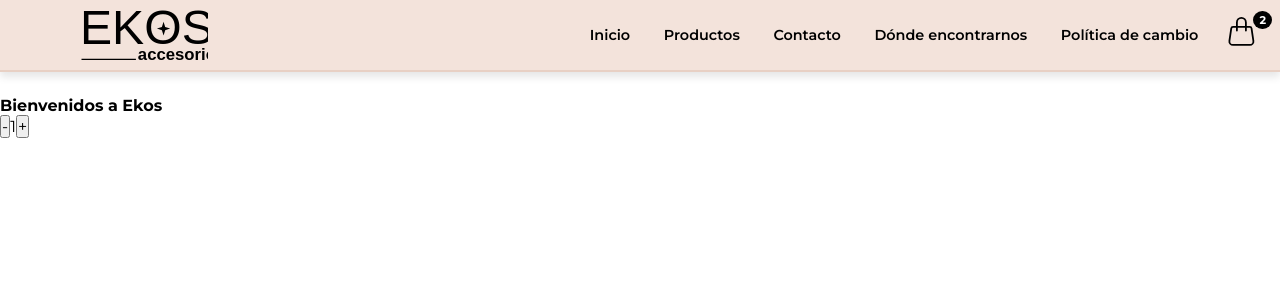
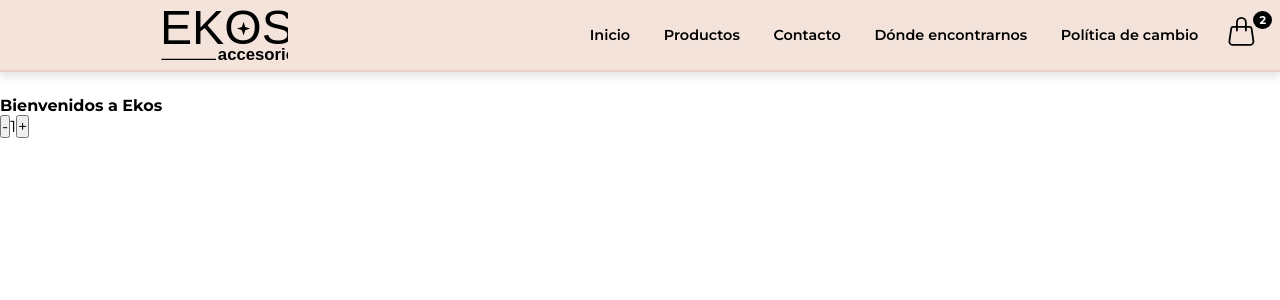
Before and after one commit to aguscuuuu/coder-ekos-react, a React (Vite) app: page / in a window 1280 px wide. Shown: the top 300 px of the page. Built offline with nearby package versions, Linux system fonts and the light colour scheme.

Commit message:
Commit # 006

```diff
--- a/src/App.jsx
+++ b/src/App.jsx
@@ -1,5 +1,5 @@
 import './styles/styles.css'
-import NavBar from './components/Navbar'
+import NavBar from './components/NavBar'
 import Button from "./examples/Button"
 import ItemCount from "./components/ItemCount"
 import ItemListContainer from "./components/ItemListContainer"
--- a/src/styles/_App.scss
+++ b/src/styles/_App.scss
@@ -1,3 +1,3 @@
 main {
-    padding-top: 6rem; /* mismo valor que el nav */
+    padding-top: 6rem;
 }
--- a/src/styles/_NavBar.scss
+++ b/src/styles/_NavBarrrr.scss
@@ -11,7 +11,7 @@
 	align-items: center;
 	height: 4.5rem;
     img {
-        margin-left: 5rem;
+        margin-left: 10rem;
         margin-top: 0.2rem;
         margin-bottom: 0.2rem;
         height: auto;
--- /dev/null
+++ b/src/styles/_scroll.scss
@@ -0,0 +1,17 @@
+// webkit navegator scrollbar
+::-webkit-scrollbar {
+	width: 8px;
+}
+::-webkit-scrollbar-track {
+	background: $cream2;
+	border: none;
+}
+::-webkit-scrollbar-thumb {
+	background: $wine8;
+	transition: background 0.3s ease;
+	border: 1px solid $wine7;
+    border-radius: 15px;
+}
+::-webkit-scrollbar-thumb:hover {
+	background: $wine6;
+}
--- a/src/styles/index.scss
+++ b/src/styles/index.scss
@@ -1,5 +1,6 @@
 @import "variables";
 @import "breakpoints";
+@import "scroll";
 @import "App";
 @import "CartWidget";
 @import "ItemCount";
@@ -13,3 +14,7 @@
 	font-family: "Montserrat", sans-serif;
 	font-size: 16px;
 }
+.custom-tooltip {
+	--bs-tooltip-bg: #ffffff;
+	--bs-tooltip-color: black;
+}
--- a/src/styles/styles.css
+++ b/src/styles/styles.css
@@ -1,5 +1,25 @@
+::-webkit-scrollbar {
+  width: 8px;
+}
+
+::-webkit-scrollbar-track {
+  background: #e8d0c4;
+  border: none;
+}
+
+::-webkit-scrollbar-thumb {
+  background: #93556c;
+  transition: background 0.3s ease;
+  border: 1px solid #8c4e63;
+  border-radius: 15px;
+}
+
+::-webkit-scrollbar-thumb:hover {
+  background: #80475b;
+}
+
 main {
-  padding-top: 6rem; /* mismo valor que el nav */
+  padding-top: 6rem;
 }
 
 .carrito {
@@ -38,7 +58,7 @@ main {
   height: 4.5rem;
 }
 .nav-container img {
-  margin-left: 5rem;
+  margin-left: 10rem;
   margin-top: 0.2rem;
   margin-bottom: 0.2rem;
   height: auto;
@@ -79,4 +99,9 @@ main {
   font-size: 16px;
 }
 
+.custom-tooltip {
+  --bs-tooltip-bg: #ffffff;
+  --bs-tooltip-color: black;
+}
+
 /*# sourceMappingURL=styles.css.map */
```
Also changed, not shown: 1 other file (tests, documents, lock files or other folders).
